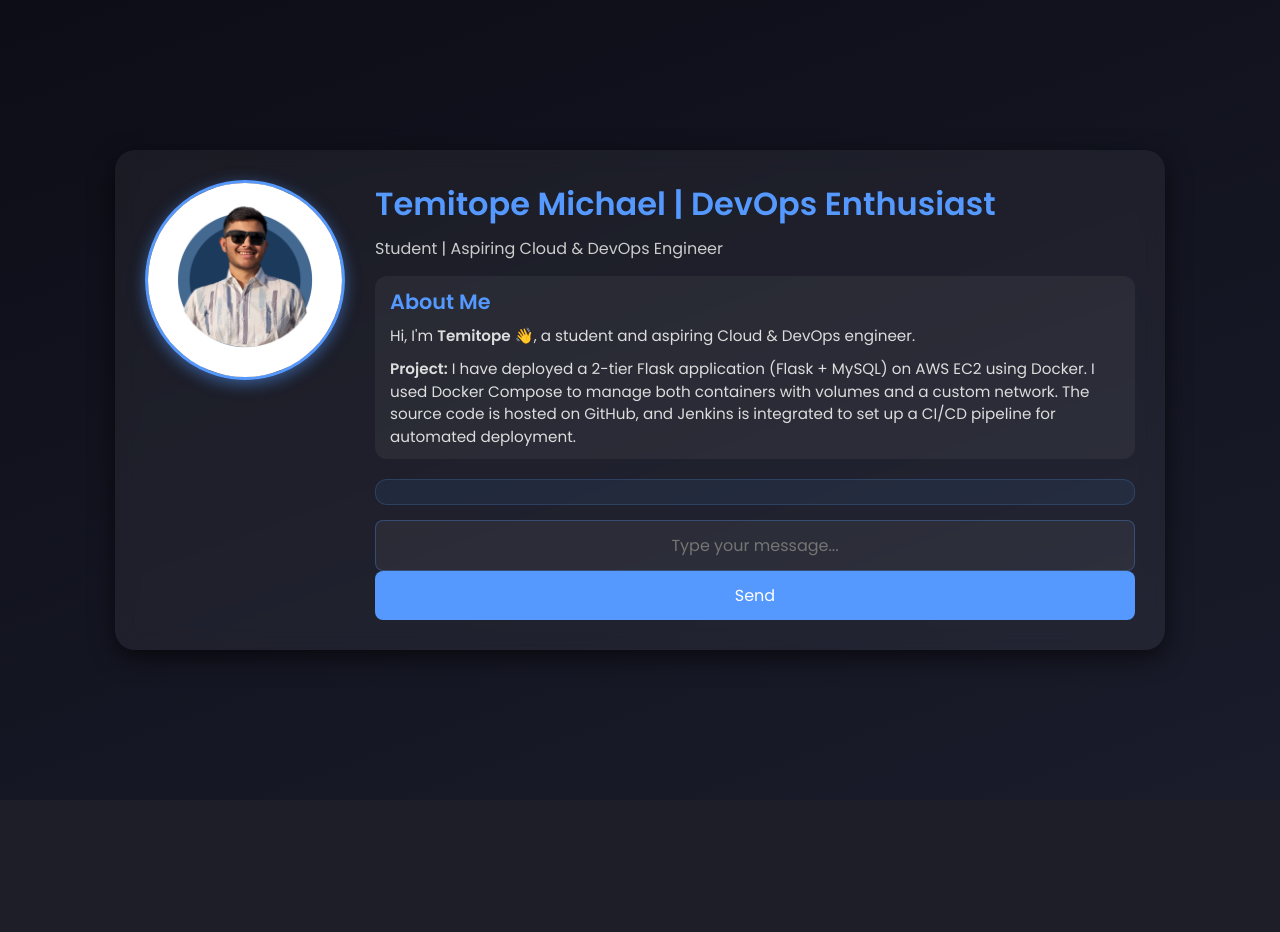
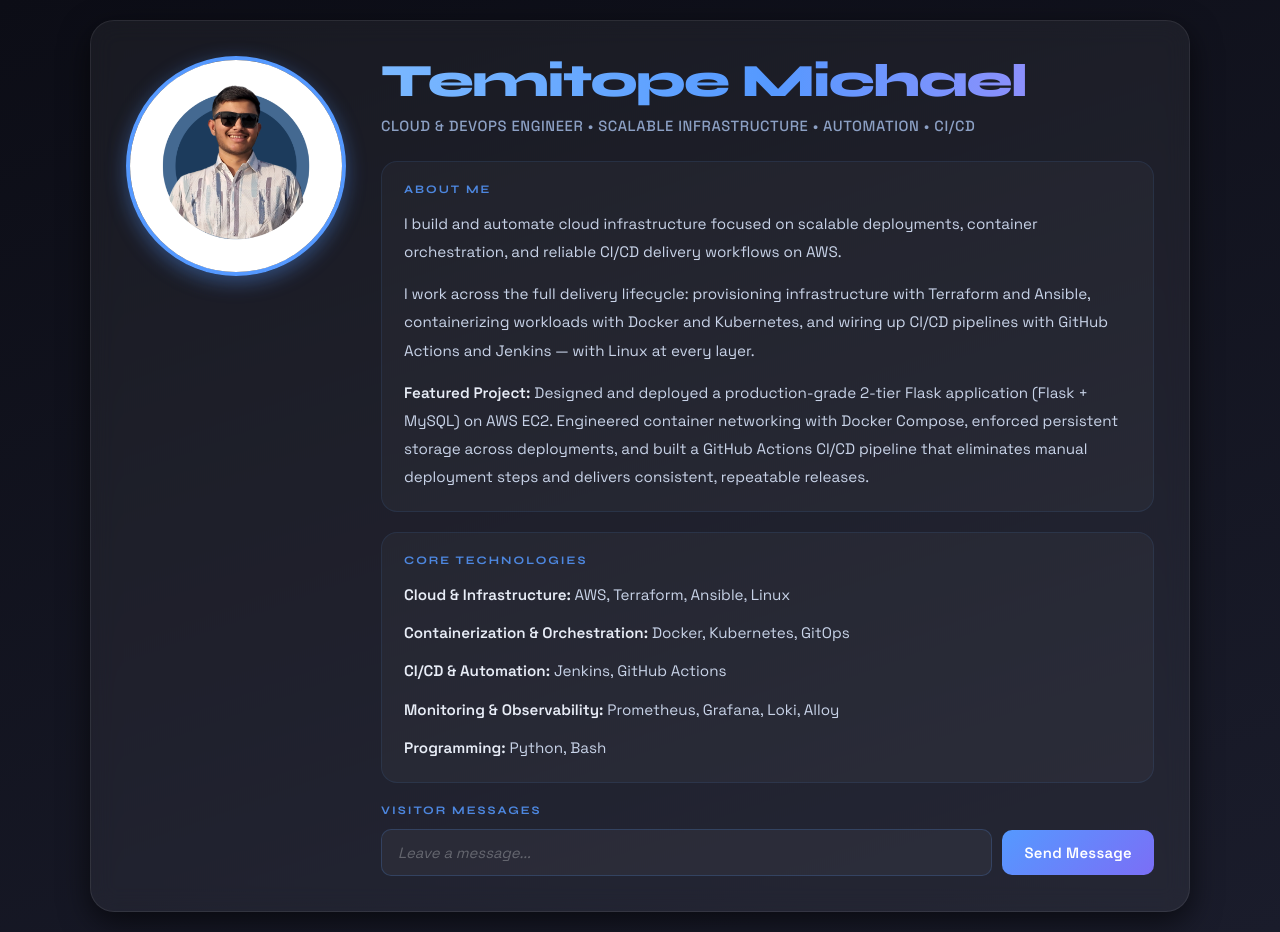
Before and after one commit to michaeltemitope/Flask-MySQL-DevOps-Project, a Flask app: page / in a window 1280 px wide. Before the commit the page ends 669 px from the top, so only its background shows below. Run offline with Flask 2, Linux system fonts and the light colour scheme; data that the repository does not hold is empty; some libraries are stand-ins or nearby versions.

Commit message:
updated index.html

```diff
--- a/app/templates/index.html
+++ b/app/templates/index.html
@@ -1,23 +1,22 @@
 <!DOCTYPE html>
 <html lang="en">
-
 <head>
     <meta charset="UTF-8">
     <meta name="viewport" content="width=device-width, initial-scale=1.0">
-    <title>Temitope | Flask App 🚀</title>
+    <title>Temitope Michael | Cloud & DevOps Engineer</title>
     <style>
-        @import url('https://fonts.googleapis.com/css2?family=Poppins:wght@300;400;600&display=swap');
+        @import url('https://fonts.googleapis.com/css2?family=Space+Grotesk:wght@300;400;500;600;700&family=Syne:wght@400;600;700;800&display=swap');
 
         * {
             margin: 0;
             padding: 0;
             box-sizing: border-box;
-            font-family: 'Poppins', sans-serif;
         }
 
         body {
             background: linear-gradient(160deg, #0C0D16, #1A1C2B);
             color: #ffffff;
+            font-family: 'Space Grotesk', sans-serif;
             display: flex;
             justify-content: center;
             align-items: center;
@@ -25,201 +24,302 @@
             padding: 20px;
         }
 
-        /* Flex container for profile + content */
         .container {
             display: flex;
             flex-direction: row;
-            max-width: 1050px;
+            max-width: 1100px;
             width: 100%;
-            padding: 30px;
+            padding: 35px;
             background: rgba(255, 255, 255, 0.05);
-            backdrop-filter: blur(10px);
-            border-radius: 20px;
-            box-shadow: 0 8px 24px rgba(0, 0, 0, 0.6);
+            backdrop-filter: blur(12px);
+            border-radius: 24px;
+            border: 1px solid rgba(255, 255, 255, 0.08);
+            box-shadow: 0 10px 30px rgba(0, 0, 0, 0.6);
         }
 
-        /* Left side: profile photo */
+        /* ── Profile photo ── */
         .profile-photo {
-            flex: 0 0 200px;
-            margin-right: 30px;
+            flex: 0 0 220px;
+            margin-right: 35px;
         }
 
         .profile-photo img {
             width: 100%;
             border-radius: 50%;
-            border: 3px solid #5599FF;
-            box-shadow: 0 4px 15px rgba(85, 153, 255, 0.5);
+            border: 4px solid #5599FF;
+            box-shadow: 0 6px 20px rgba(85, 153, 255, 0.4);
         }
 
-        /* Right side: content */
-        .content {
-            flex: 1;
+        .content { flex: 1; }
+
+        /* ── Header ── */
+        .header {
+            margin-bottom: 26px;
         }
 
         .header h1 {
-            font-size: 2rem;
-            font-weight: 600;
-            color: #5599FF;
-            margin-bottom: 8px;
+            font-family: 'Syne', sans-serif;
+            font-size: 2.9rem;
+            font-weight: 800;
+            letter-spacing: -1.5px;
+            line-height: 1.1;
+            margin-bottom: 10px;
+            /* gradient on the name */
+            background: linear-gradient(90deg, #7AB8FF 0%, #5599FF 50%, #A78BFA 100%);
+            -webkit-background-clip: text;
+            -webkit-text-fill-color: transparent;
+            background-clip: text;
         }
 
         .header p {
-            font-size: 1rem;
-            color: #ccc;
-            margin-bottom: 15px;
+            font-family: 'Space Grotesk', sans-serif;
+            font-size: 0.92rem;
+            font-weight: 500;
+            color: #8ca0c4;
+            letter-spacing: 0.6px;
+            text-transform: uppercase;
         }
 
+        /* ── Cards ── */
         .about {
             margin-bottom: 20px;
-            padding: 10px 15px;
-            border-radius: 12px;
-            background: rgba(255, 255, 255, 0.05);
+            padding: 20px 22px;
+            border-radius: 16px;
+            background: rgba(255, 255, 255, 0.03);
+            border: 1px solid rgba(85, 153, 255, 0.1);
         }
 
         .about h2 {
-            font-size: 1.3rem;
+            font-family: 'Syne', sans-serif;
+            font-size: 0.72rem;
+            font-weight: 700;
+            letter-spacing: 2px;
+            text-transform: uppercase;
             color: #5599FF;
-            margin-bottom: 8px;
+            margin-bottom: 14px;
+            opacity: 0.85;
         }
 
         .about p {
+            font-family: 'Space Grotesk', sans-serif;
             font-size: 0.95rem;
-            color: #ddd;
-            line-height: 1.5;
+            color: #c8d3e8;
+            line-height: 1.85;
+            font-weight: 400;
+        }
+
+        .about p b {
+            color: #e8edf7;
+            font-weight: 600;
+        }
+
+        /* ── Visitor messages ── */
+        .messages-section { margin-bottom: 0; }
+
+        .messages-title {
+            font-family: 'Syne', sans-serif;
+            font-size: 0.72rem;
+            font-weight: 700;
+            letter-spacing: 2px;
+            text-transform: uppercase;
+            color: #5599FF;
+            margin-bottom: 12px;
+            opacity: 0.85;
         }
 
         .messages {
-            margin-bottom: 15px;
-            padding: 12px;
-            background: rgba(85, 153, 255, 0.08);
-            border: 1px solid rgba(85, 153, 255, 0.2);
-            border-radius: 12px;
+            display: none;
+            margin-bottom: 12px;
+            padding: 14px;
+            background: rgba(85, 153, 255, 0.06);
+            border: 1px solid rgba(85, 153, 255, 0.13);
+            border-radius: 14px;
             max-height: 200px;
             overflow-y: auto;
             text-align: left;
         }
 
+        .messages.has-messages { display: block; }
+
         .messages p {
-            padding: 8px;
-            background: rgba(255, 255, 255, 0.07);
+            padding: 9px 12px;
+            background: rgba(255, 255, 255, 0.05);
             border-radius: 8px;
-            margin-bottom: 6px;
-            font-size: 0.95rem;
+            margin-bottom: 7px;
+            font-size: 0.91rem;
+            font-family: 'Space Grotesk', sans-serif;
+            color: #d8e0f0;
+            line-height: 1.6;
+        }
+
+        .messages p:last-child { margin-bottom: 0; }
+
+        /* ── Input row ── */
+        .input-row {
+            display: flex;
+            gap: 10px;
+            align-items: center;
         }
 
         input[type="text"] {
-            width: 100%;
-            padding: 12px;
-            border: 1px solid rgba(85, 153, 255, 0.3);
-            background: rgba(255, 255, 255, 0.05);
-            color: #fff;
-            border-radius: 8px;
-            font-size: 16px;
+            flex: 1;
+            padding: 13px 16px;
+            border: 1px solid rgba(85, 153, 255, 0.2);
+            background: rgba(255, 255, 255, 0.04);
+            color: #ffffff;
+            border-radius: 10px;
+            font-size: 0.93rem;
+            font-family: 'Space Grotesk', sans-serif;
+            font-weight: 400;
             transition: all 0.3s ease;
-            text-align: center;
+        }
+
+        input[type="text"]::placeholder {
+            color: rgba(255, 255, 255, 0.28);
+            font-style: italic;
         }
 
         input[type="text"]:focus {
             border-color: #5599FF;
-            box-shadow: 0 0 12px rgba(85, 153, 255, 0.6);
+            box-shadow: 0 0 14px rgba(85, 153, 255, 0.28);
             outline: none;
         }
 
         input[type="submit"] {
-            width: 100%;
-            padding: 12px;
-            background: #5599FF;
+            padding: 13px 22px;
+            background: linear-gradient(135deg, #5599FF, #7B6EF6);
             color: #ffffff;
             border: none;
-            border-radius: 8px;
+            border-radius: 10px;
             cursor: pointer;
-            font-size: 16px;
+            font-size: 0.93rem;
+            font-family: 'Space Grotesk', sans-serif;
+            font-weight: 600;
+            letter-spacing: 0.3px;
+            white-space: nowrap;
             transition: all 0.3s ease;
         }
 
         input[type="submit"]:hover {
-            background: #417ad6;
-            box-shadow: 0 0 15px rgba(85, 153, 255, 0.6);
+            filter: brightness(1.15);
+            box-shadow: 0 4px 18px rgba(85, 153, 255, 0.45);
             transform: translateY(-2px);
         }
 
-        /* Responsive */
-        @media (max-width: 800px) {
+        /* ── Responsive ── */
+        @media (max-width: 850px) {
             .container {
                 flex-direction: column;
                 align-items: center;
+                text-align: center;
             }
-
             .profile-photo {
                 margin-right: 0;
-                margin-bottom: 20px;
-                flex: 0 0 auto;
+                margin-bottom: 25px;
             }
+            .header h1 { font-size: 2.2rem; }
+            .input-row { flex-direction: column; }
+            input[type="submit"] { width: 100%; }
         }
     </style>
 </head>
-
 <body>
     <div class="container">
-        <!-- Profile photo -->
+
+        <!-- Profile Photo -->
         <div class="profile-photo">
-            <img src="{{ url_for('static', filename='1.png') }}" alt="Temitope Photo">
+            <img src="{{ url_for('static', filename='1.png') }}" alt="Temitope Michael">
         </div>
 
         <!-- Content -->
         <div class="content">
+
+            <!-- Header -->
             <div class="header">
-                <h1>Temitope Michael | DevOps Enthusiast</h1>
-                <p>Student | Aspiring Cloud & DevOps Engineer</p>
+                <h1>Temitope Michael</h1>
+                <p>Cloud & DevOps Engineer • Scalable Infrastructure • Automation • CI/CD</p>
             </div>
 
+            <!-- About -->
             <div class="about">
                 <h2>About Me</h2>
-                <p>Hi, I'm <b>Temitope</b> 👋, a student and aspiring Cloud & DevOps engineer.</p>
-                <p style="margin-top:10px;">
-                    <b>Project:</b> I have deployed a 2-tier Flask application (Flask + MySQL) on AWS EC2 using Docker.
-                    I used Docker Compose to manage both containers with volumes and a custom network.
-                    The source code is hosted on GitHub, and Jenkins is integrated to set up a CI/CD pipeline for automated deployment.
+                <p>
+                    I build and automate cloud infrastructure focused on scalable deployments,
+                    container orchestration, and reliable CI/CD delivery workflows on AWS.
+                </p>
+                <p style="margin-top:14px;">
+                    I work across the full delivery lifecycle: provisioning infrastructure with Terraform
+                    and Ansible, containerizing workloads with Docker and Kubernetes, and wiring up
+                    CI/CD pipelines with GitHub Actions and Jenkins — with Linux at every layer.
+                </p>
+                <p style="margin-top:14px;">
+                    <b>Featured Project:</b> Designed and deployed a production-grade 2-tier Flask
+                    application (Flask + MySQL) on AWS EC2. Engineered container networking with
+                    Docker Compose, enforced persistent storage across deployments, and built a
+                    GitHub Actions CI/CD pipeline that eliminates manual deployment steps and
+                    delivers consistent, repeatable releases.
                 </p>
             </div>
 
-            <div class="messages">
-                {% for message in messages %}
-                    <p>{{ message[0] }}</p>
-                {% endfor %}
+            <!-- Core Technologies -->
+            <div class="about">
+                <h2>Core Technologies</h2>
+                <p><b>Cloud & Infrastructure:</b> AWS, Terraform, Ansible, Linux</p>
+                <p style="margin-top:10px;"><b>Containerization & Orchestration:</b> Docker, Kubernetes, GitOps</p>
+                <p style="margin-top:10px;"><b>CI/CD & Automation:</b> Jenkins, GitHub Actions</p>
+                <p style="margin-top:10px;"><b>Monitoring & Observability:</b> Prometheus, Grafana, Loki, Alloy</p>
+                <p style="margin-top:10px;"><b>Programming:</b> Python, Bash</p>
             </div>
 
-            <form id="messageForm">
-                <input type="text" name="new_message" placeholder="Type your message..." required>
-                <input type="submit" value="Send">
-            </form>
+            <!-- Visitor Messages -->
+            <div class="messages-section">
+                <h2 class="messages-title">Visitor Messages</h2>
+
+                <div class="messages {% if messages %}has-messages{% endif %}">
+                    {% for message in messages %}
+                        <p>{{ message[0] }}</p>
+                    {% endfor %}
+                </div>
+
+                <form id="messageForm">
+                    <div class="input-row">
+                        <input type="text" name="new_message" placeholder="Leave a message..." required>
+                        <input type="submit" value="Send Message">
+                    </div>
+                </form>
+            </div>
+
         </div>
     </div>
 
     <script src="https://code.jquery.com/jquery-3.6.0.min.js"></script>
     <script>
-        $(document).ready(function() {
-            $("#messageForm").on("submit", function(event) {
+        $(document).ready(function () {
+            if ($(".messages p").length > 0) {
+                $(".messages").addClass("has-messages");
+            }
+
+            $("#messageForm").on("submit", function (event) {
                 event.preventDefault();
                 let messageInput = $("input[name='new_message']");
                 let message = messageInput.val().trim();
-
                 if (message === "") {
                     alert("Message cannot be empty!");
                     return;
                 }
-
                 $.ajax({
                     url: "/submit",
                     type: "POST",
                     data: { new_message: message },
-                    success: function(response) {
+                    success: function (response) {
                         if (response && response.message) {
-                            $(".messages").append("<p>" + response.message + "</p>");
+                            $(".messages").addClass("has-messages").append(
+                                "<p>" + response.message + "</p>"
+                            );
                             messageInput.val("");
                         }
                     },
-                    error: function(xhr, status, error) {
+                    error: function (xhr, status, error) {
                         console.error("AJAX Error:", status, error);
                     }
                 });
```
